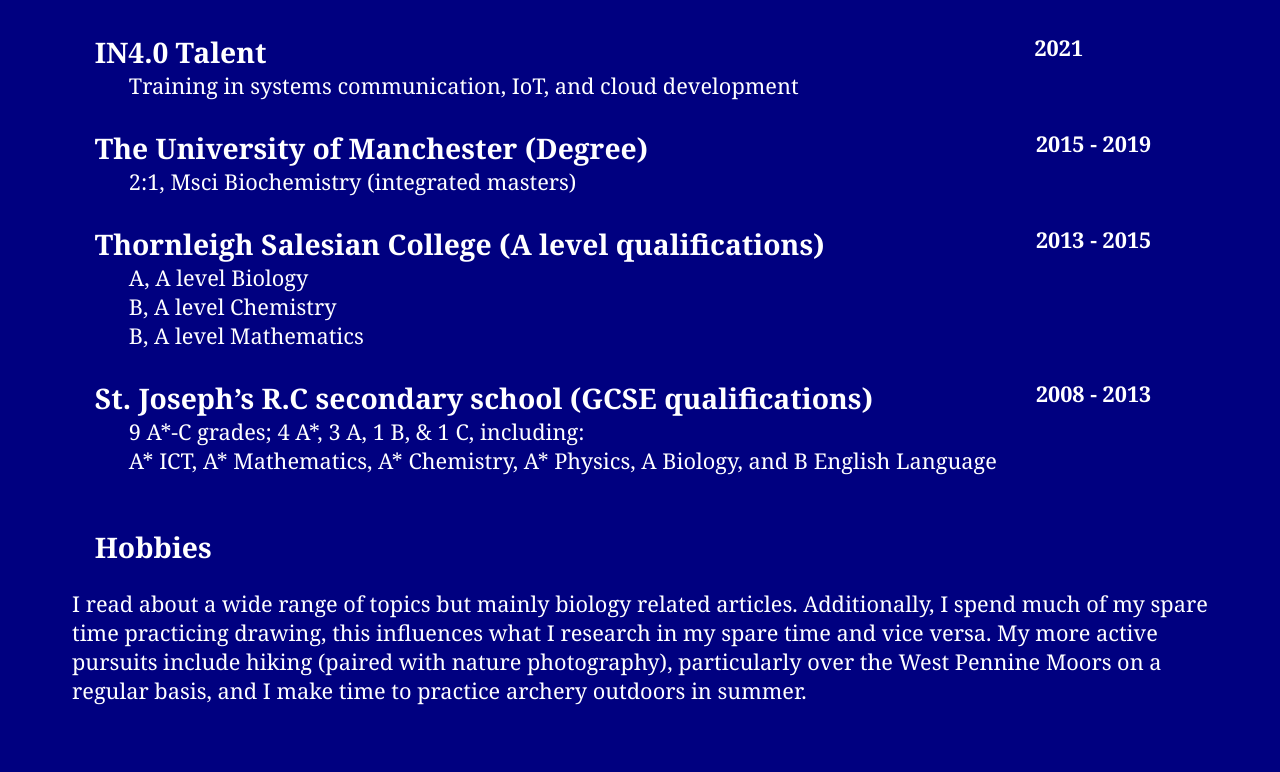
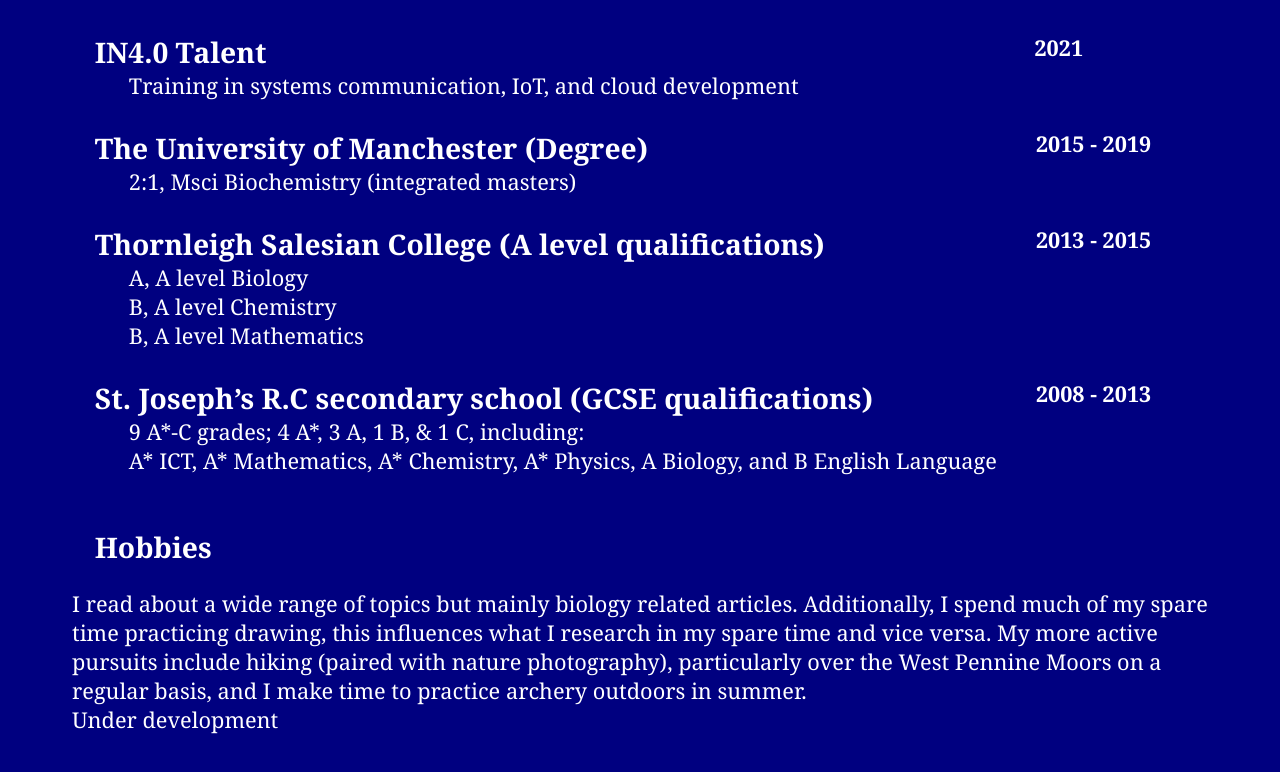
Before and after one commit to Consider-Create-Contribute/Resume, a plain HTML site: page Resume structure.html in a window 1280 px wide. Shown: the part 1126-1898 px from the top of the page. Drawn offline with Linux system fonts and the light colour scheme.

Commit message:
Update Resume structure.html

```diff
--- a/Resume structure.html
+++ b/Resume structure.html
@@ -104,7 +104,7 @@
             make time to practice archery outdoors in summer.
         </article>
         <footer>
-
+            Under development
         </footer>
         <script>
             console.log("Welcome behind the scenes! I hope you enjoy your stay")
```
